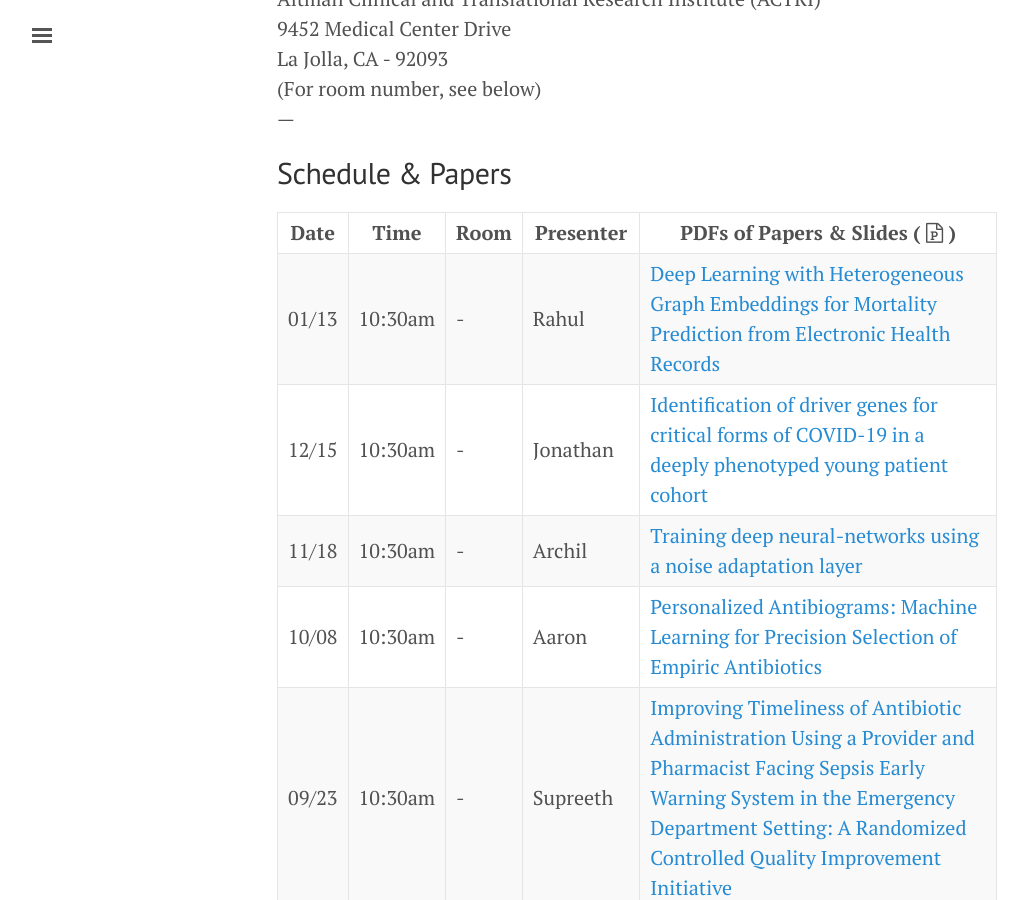
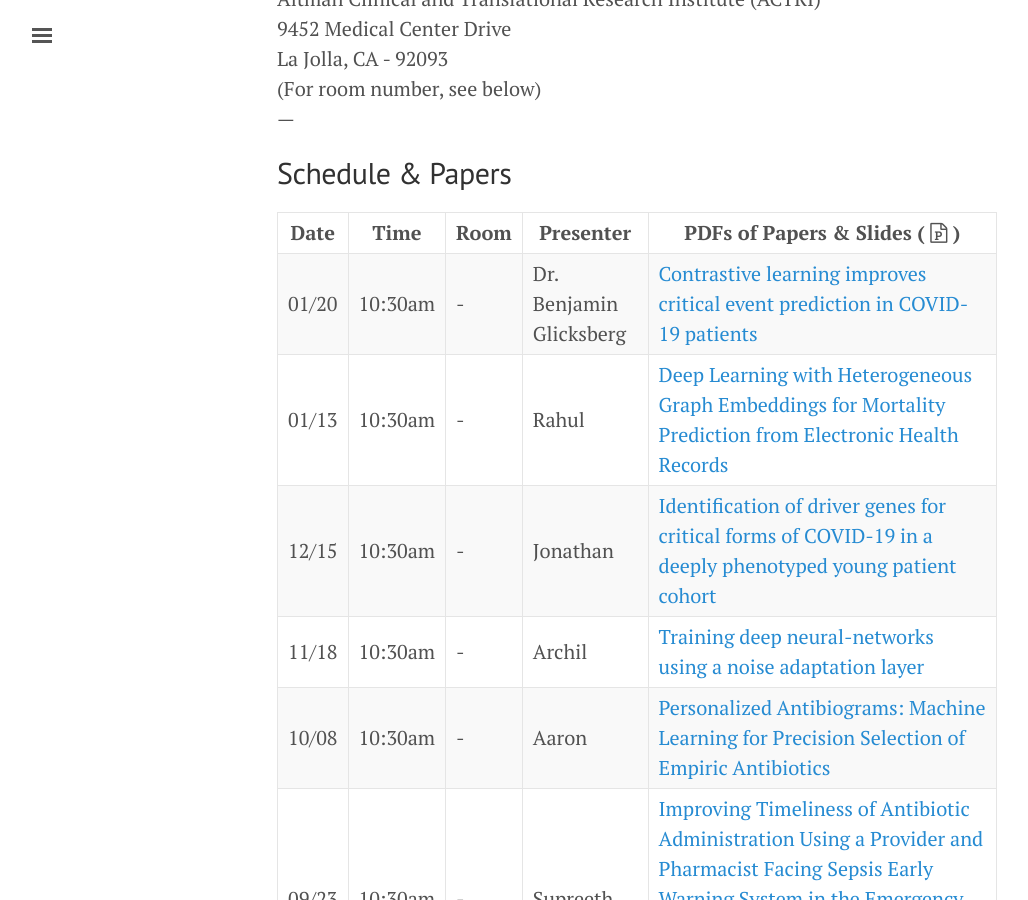
Before and after one commit to NematiLab/bmijc, a Jekyll site: the page built from index.md, in a window 1280 px wide and 900 px high, scrolled down 515 px. Shown: the whole window, without its empty margins (3-1031 px from the left). Built offline with Jekyll 4.4.1, drawn with Linux system fonts in a browser that asks for light colours; nearby versions of some CDN libraries.

Commit message:
Benjamin paper

```diff
--- a/index.md
+++ b/index.md
@@ -30,6 +30,7 @@ La Jolla, CA - 92093<br>
 
 Date | Time    | Room | Presenter | PDFs of Papers & Slides ( <i class='fa fa-file-powerpoint-o'></i> )
 --- | --- | --- | --- | ---
+01/20 | 10:30am | - | Dr. Benjamin Glicksberg | [Contrastive learning improves critical event prediction in COVID-19 patients]({{ site.baseurl }}/assets/012022_paper.pdf){:target="_blank"}
 01/13 | 10:30am | - | Rahul | [Deep Learning with Heterogeneous Graph Embeddings for Mortality Prediction from Electronic Health Records]({{ site.baseurl }}/assets/011322_paper.pdf){:target="_blank"}
 12/15 | 10:30am | - | Jonathan | [Identification of driver genes for critical forms of COVID-19 in a deeply phenotyped young patient cohort]({{ site.baseurl }}/assets/121521_paper.pdf){:target="_blank"}
 11/18 | 10:30am | - | Archil | [Training deep neural-networks using a noise adaptation layer]({{ site.baseurl }}/assets/111821_paper.pdf){:target="_blank"}
```
Also changed, not shown: 1 other file.
